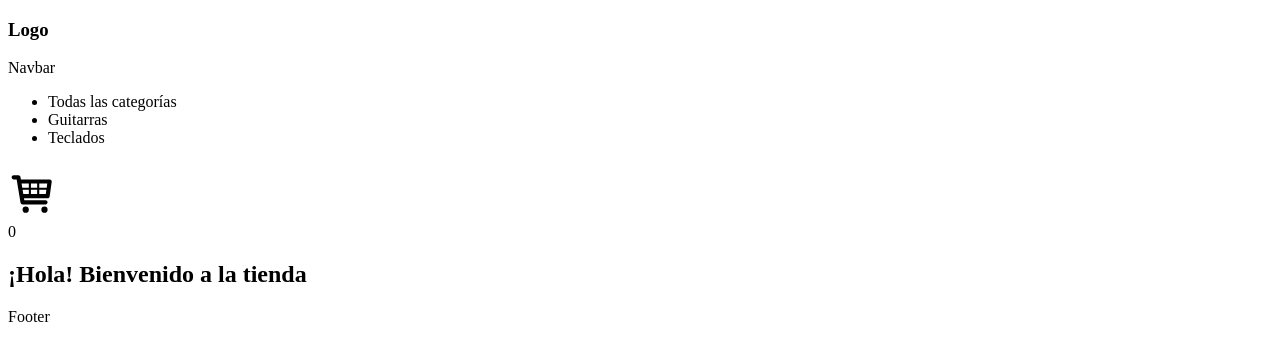
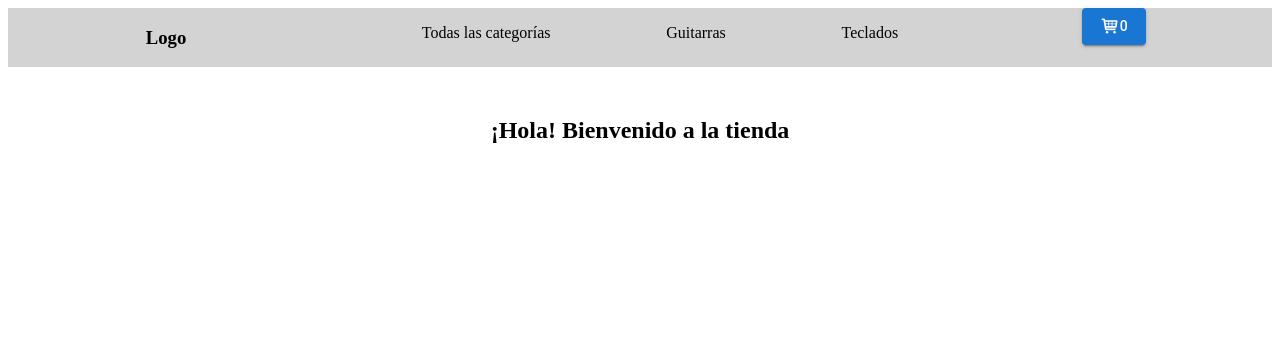
Before and after one commit to cristianmilesi/React_Coderhouse, a React (Vite) app: page / in a window 1280 px wide. Shown: the top 360 px of the page. Built offline with nearby package versions, Linux system fonts and the light colour scheme.

Commit message:
Modificaciones finales de Pre-Entrega 1

```diff
--- a/src/App.jsx
+++ b/src/App.jsx
@@ -1,16 +1,15 @@
-import { Footer } from "./components/layout/Footer"
-import {Navbar} from "./components/layout/Navbar"
-import ItemListContainer from "./components/pages/ItemListContainer"
+import { Footer } from "./components/layout/Footer";
+import { Navbar } from "./components/layout/Navbar";
+import ItemListContainer from "./components/pages/ItemListContainer";
 
 function App() {
-
   return (
     <div>
       <Navbar />
-      <ItemListContainer greetings = "¡Hola! Bienvenido a la tienda" />
-      <Footer />
+      <ItemListContainer greetings="¡Hola! Bienvenido a la tienda" />
+      {/* <Footer /> */}
     </div>
-  )
+  );
 }
 
-export default App
+export default App;
--- a/src/components/common/CartWidget.jsx
+++ b/src/components/common/CartWidget.jsx
@@ -1,14 +1,17 @@
 import { TiShoppingCart } from "react-icons/ti";
 import Counter from "./Counter";
+import Button from "@mui/material/Button";
 
 const CartWidget = () => {
   return (
+    <div>
+      <Button variant="contained">
+        {" "}
+        <TiShoppingCart size="20px" />
+        <Counter />{" "}
+      </Button>
+    </div>
+  );
+};
 
-    <div>
-      <TiShoppingCart size="50px" />
-      <Counter/>
-    </div>
-  )
-}
-
-export default CartWidget
+export default CartWidget;
--- /dev/null
+++ b/src/components/layout/Navbar.css
@@ -0,0 +1,12 @@
+.nav {
+  display: flex;
+  justify-content: space-around;
+  align-items: center;
+  text-align: center;
+}
+
+.categorias {
+  list-style: none;
+  display: flex;
+  justify-content: space-around;
+}
--- a/src/components/layout/Navbar.jsx
+++ b/src/components/layout/Navbar.jsx
@@ -1,17 +1,28 @@
-import CartWidget from "../common/CartWidget"
+import CartWidget from "../common/CartWidget";
+import { Grid } from "@mui/material";
+import "./Navbar.css";
 
 export const Navbar = () => {
   return (
-    <div>
-        <h3>Logo</h3>Navbar
-        <ul>
+    <div className="nav">
+      <Grid container sx={{ backgroundColor: "lightgrey" }}>
+        <Grid item xs={12} md={3}>
+          {" "}
+          <h3>Logo</h3>{" "}
+        </Grid>
+        <Grid item xs={12} md={6}>
+          <ul className="categorias">
             <li>Todas las categorías</li>
             <li>Guitarras</li>
             <li>Teclados</li>
-        </ul>
-        <h4></h4>
-        <CartWidget/>
+          </ul>
+        </Grid>
 
+        <Grid item xs={12} md={3}>
+          {" "}
+          <CartWidget />{" "}
+        </Grid>
+      </Grid>
     </div>
-  )
-}
+  );
+};
--- /dev/null
+++ b/src/components/pages/ItemListContainer.css
@@ -0,0 +1,4 @@
+.bienvenida {
+  text-align: center;
+  margin: 50px;
+}
--- a/src/components/pages/ItemListContainer.jsx
+++ b/src/components/pages/ItemListContainer.jsx
@@ -1,14 +1,16 @@
-import { ProductCard } from "../common/ProductCard"
+import { ProductCard } from "../common/ProductCard";
+import "./itemListContainer.css";
 
-const ItemListContainer = ({greetings}) => {
-    return  <div>
-    <h2> {greetings} </h2>
+const ItemListContainer = ({ greetings }) => {
+  return (
+    <div>
+      <h2 className="bienvenida"> {greetings} </h2>
 
-    {/* <ProductCard tit={"Guitarra Gracia"} desc={"Modelo N23"} precio={"$150.000,00"} />
+      {/* <ProductCard tit={"Guitarra Gracia"} desc={"Modelo N23"} precio={"$150.000,00"} />
     <ProductCard tit={"Guitarra Fonseca"} desc={"Modelo F2"} precio={"$180.000,00"}/>
     <ProductCard tit={"Guitarra Alpujarra"} desc={"Modelo 128"} precio={"$230.000,00"}/> */}
+    </div>
+  );
+};
 
-    </div>
-}
-
-export default ItemListContainer
+export default ItemListContainer;
```
Also changed, not shown: .eslintrc.cjs.
